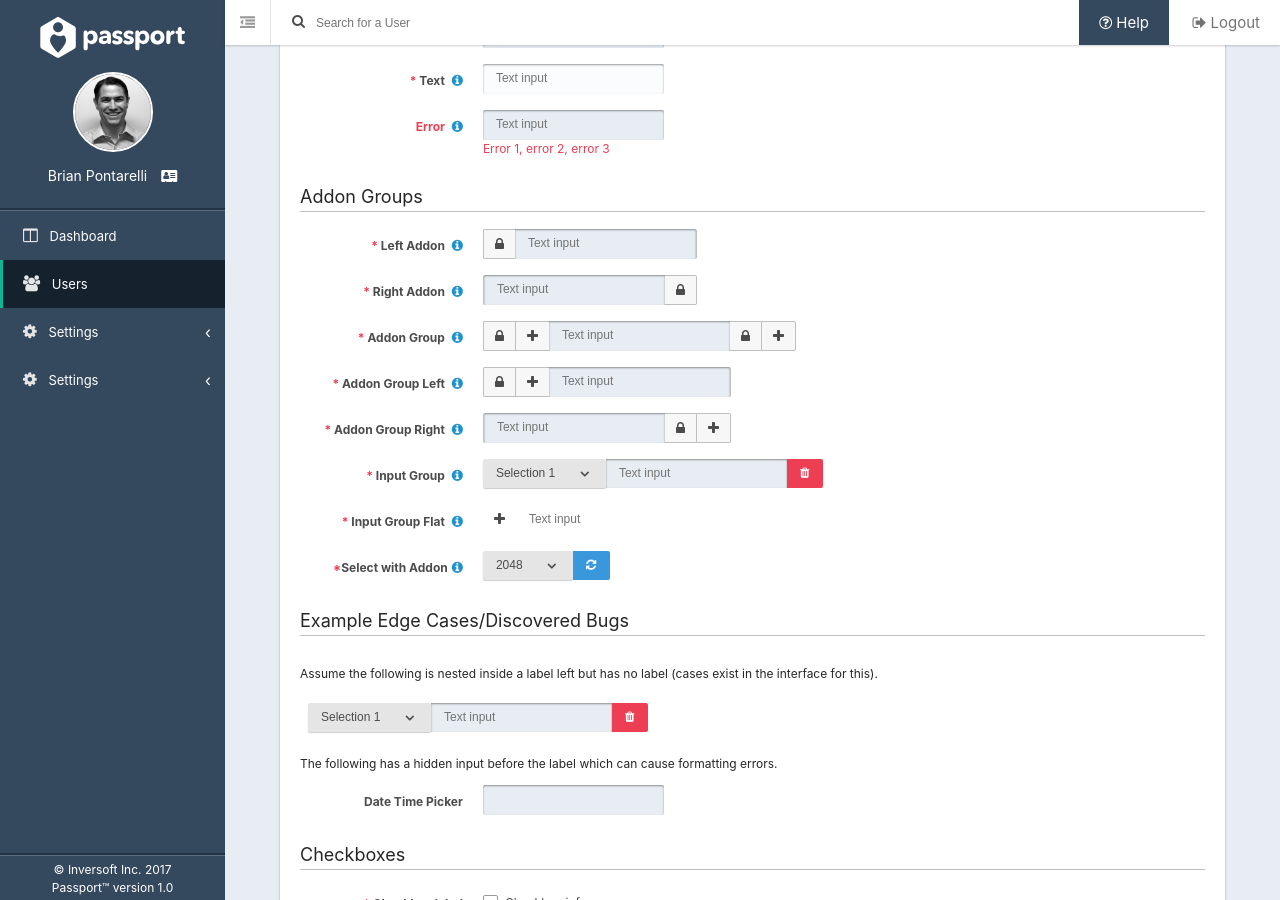
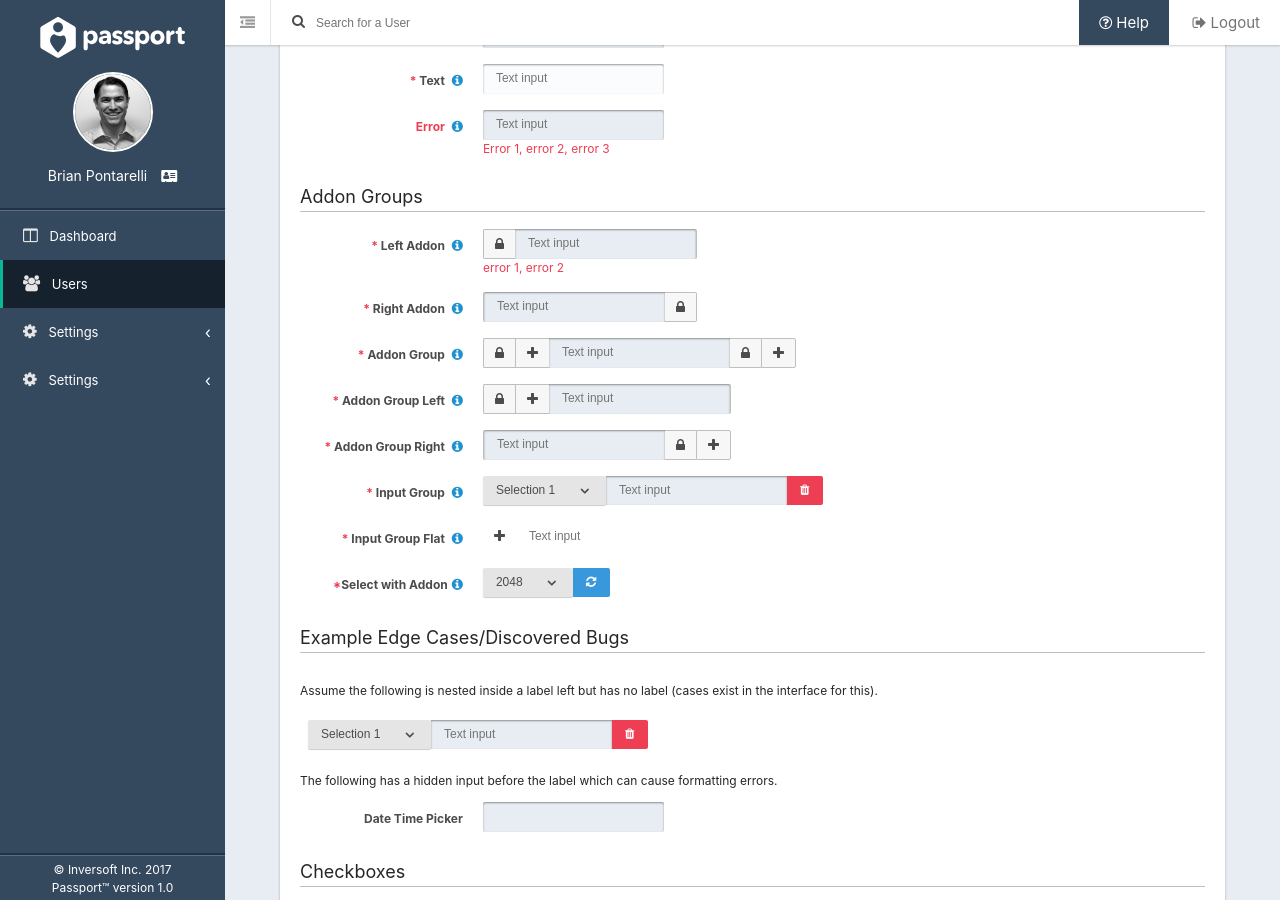
Before and after one commit to FusionAuth/fusionauth-style, a Jekyll site: the page built from index.md, in a window 1280 px wide and 900 px high, scrolled down 2344 px. Built offline with Jekyll 4.4.1, drawn with Linux system fonts in a browser that asks for light colours.

Commit message:
Example of errors on an add on group

```diff
--- a/_layouts/default.html
+++ b/_layouts/default.html
@@ -632,6 +632,7 @@
                       <span class="icon"><i class="fa fa-lock"></i></span>
                       <input type="text" id="text-left-icon" placeholder="Text input"/>
                     </div>
+                    <span class="error">error 1, error 2</span>
                   </div>
 
                   <div class="form-row">
```
